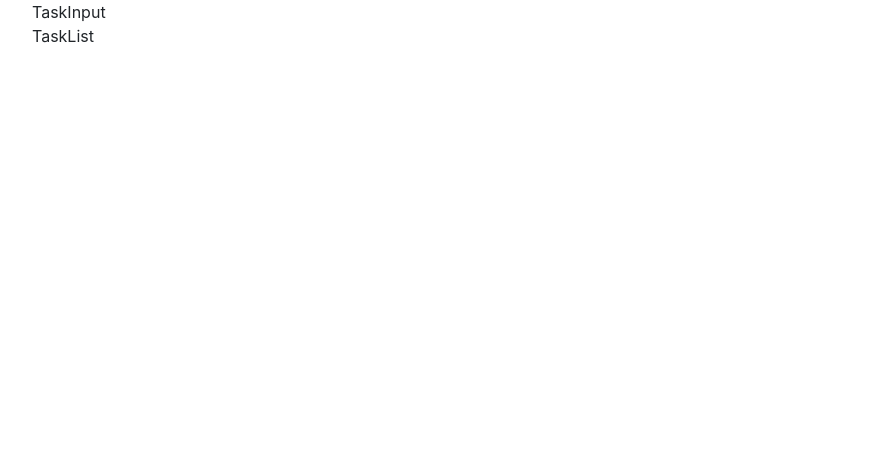
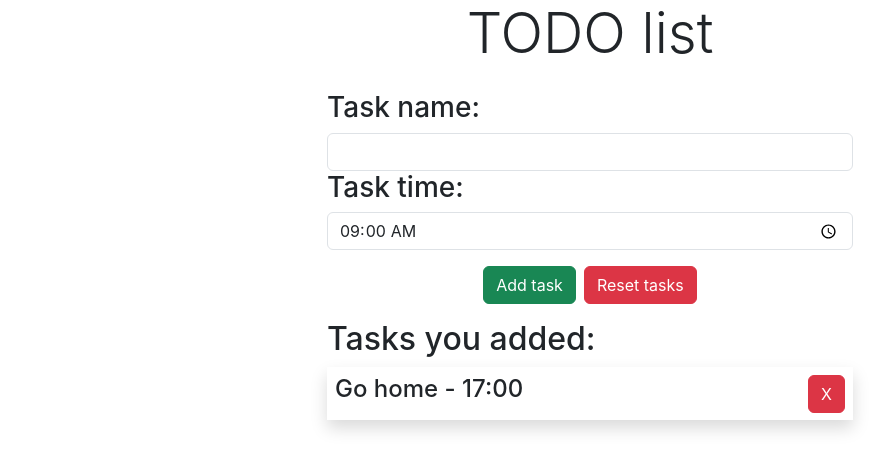
Before and after one commit to ortub10/react_hooks_monkeys, a React (Create React App) app in the folder exercise_todo_list/: page / in a window 1280 px wide. Shown: the top 470 px of the page, without its empty margins (50-938 px from the left). Built offline with nearby package versions, Linux system fonts and the light colour scheme.

Commit message:
part 2 - design

```diff
--- a/exercise_todo_list/src/components/appTodo.js
+++ b/exercise_todo_list/src/components/appTodo.js
@@ -5,8 +5,11 @@ import TaskList from "./taskList";
 function AppTodo() {
   return (
     <div className="container">
-      <TaskInput />
-      <TaskList />
+      <h1 className="display-4 text-center">TODO list</h1>
+      <div className="col-lg-6 p-3 mx-auto">
+        <TaskInput />
+        <TaskList />
+      </div>
     </div>
   );
 }
--- a/exercise_todo_list/src/components/taskInput.js
+++ b/exercise_todo_list/src/components/taskInput.js
@@ -1,7 +1,18 @@
 import React from "react";
 
 function TaskInput() {
-  return <div>TaskInput</div>;
+  return (
+    <div>
+      <h3>Task name:</h3>
+      <input type="text" className="form-control" />
+      <h3>Task time:</h3>
+      <input type="time" defaultValue="09:00" className="form-control" />
+      <div className="my-3 text-center">
+        <button className="btn btn-success me-2">Add task</button>
+        <button className="btn btn-danger">Reset tasks</button>
+      </div>
+    </div>
+  );
 }
 
 export default TaskInput;
--- /dev/null
+++ b/exercise_todo_list/src/components/taskItem.js
@@ -0,0 +1,12 @@
+import React from "react";
+
+function TaskItem() {
+  return (
+    <div className="shadow my-2 p-2">
+      <button className="btn btn-danger float-end">X</button>
+      <h4>Go home - 17:00</h4>
+    </div>
+  );
+}
+
+export default TaskItem;
--- a/exercise_todo_list/src/components/taskList.js
+++ b/exercise_todo_list/src/components/taskList.js
@@ -1,7 +1,13 @@
 import React from "react";
+import TaskItem from "./taskItem";
 
 function TaskList() {
-  return <div>TaskList</div>;
+  return (
+    <div>
+      <h2>Tasks you added: </h2>
+      <TaskItem />
+    </div>
+  );
 }
 
 export default TaskList;
```
Also changed, not shown: 1 other file (tests, documents, lock files or other folders).
